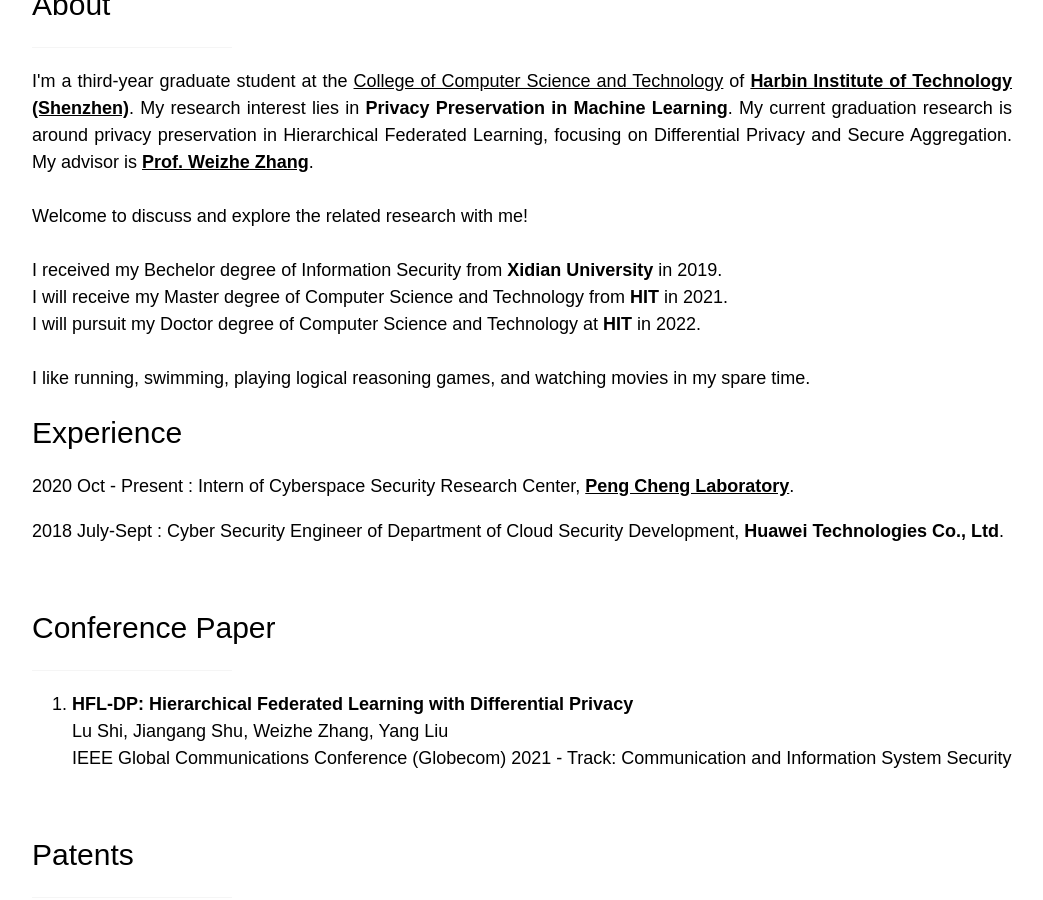
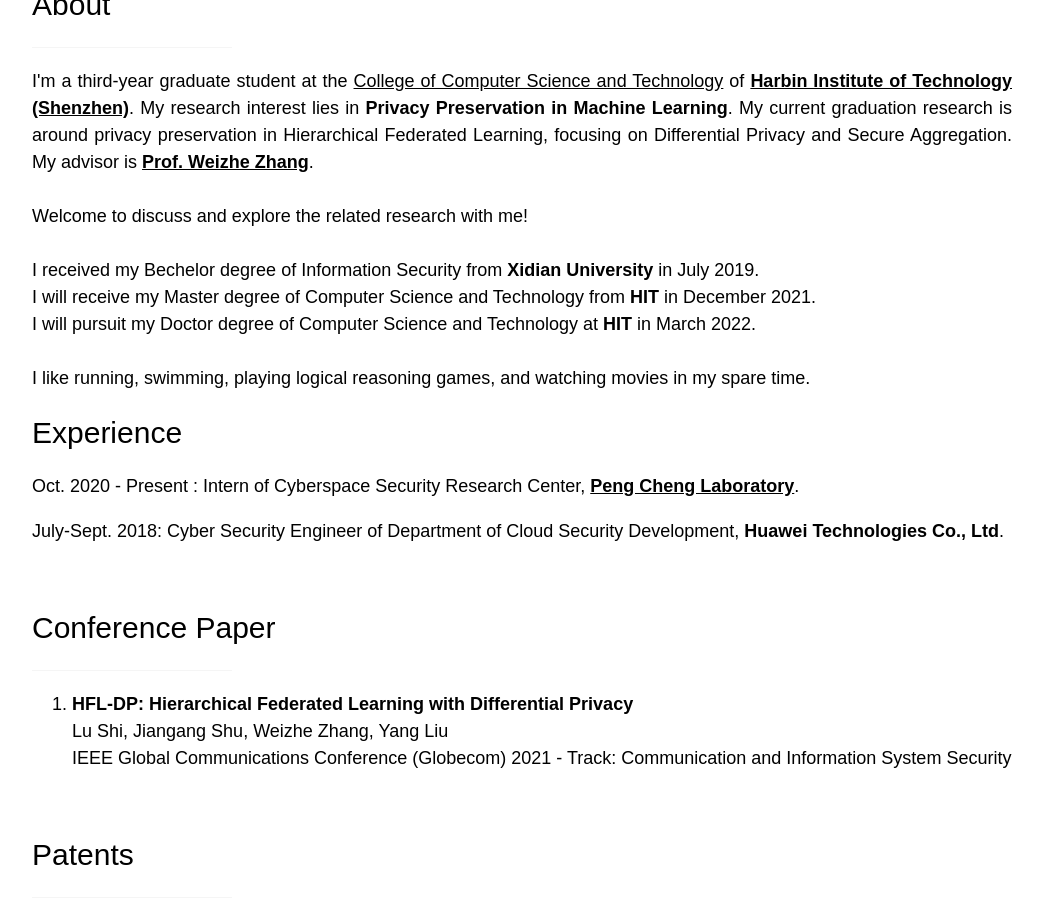
Before and after one commit to Mathislu/Mathislu.github.io, a Jekyll site: the page index.html, which Jekyll copies as it is, in a window 1280 px wide and 900 px high, scrolled down 501 px. Shown: the whole window, without its empty margins (178-1221 px from the left). Built offline with Jekyll 4.4.1, drawn with Linux system fonts in a browser that asks for light colours.

Commit message:
Update index.html

```diff
--- a/index.html
+++ b/index.html
@@ -67,9 +67,9 @@
     My research interest lies in <b>Privacy Preservation in Machine Learning</b>. My current graduation research is around privacy preservation in Hierarchical Federated Learning, focusing on Differential Privacy and Secure Aggregation.
     My advisor is <b><a href="http://homepage.hit.edu.cn/wzzhang">Prof. Weizhe Zhang</a></b>.
     <br><br>Welcome to discuss and explore the related research with me!
-    <br><br>I received my Bechelor degree of Information Security from <b>Xidian University</b> in 2019.
-    <br>I will receive my Master degree of Computer Science and Technology from <b>HIT</b> in 2021.
-    <br>I will pursuit my Doctor degree of Computer Science and Technology at <b>HIT</b> in 2022.
+    <br><br>I received my Bechelor degree of Information Security from <b>Xidian University</b> in July 2019.
+    <br>I will receive my Master degree of Computer Science and Technology from <b>HIT</b> in December 2021.
+    <br>I will pursuit my Doctor degree of Computer Science and Technology at <b>HIT</b> in March 2022.
     <br><br>I like running, swimming, playing logical reasoning games, and watching movies in my spare time.
     <!-- <br><br>[<a href="https://carlweng.github.io/main.pdf">CV</a>]<br><br>>
 
@@ -88,8 +88,8 @@
 
     <!-- Testimonials -->
     <h2 class="w3-text-black">Experience</h2>
-    <p class="w3-large" style="text-indent:0em"> 2020 Oct - Present : Intern of Cyberspace Security Research Center, <b><a href="https://www.pcl.ac.cn/">Peng Cheng Laboratory</a></b>.<br></p>
-    <p class="w3-large" style="text-indent:0em"> 2018 July-Sept : Cyber Security Engineer of Department of Cloud Security Development, <b>Huawei Technologies Co., Ltd</b>.</p>
+    <p class="w3-large" style="text-indent:0em"> Oct. 2020 - Present : Intern of Cyberspace Security Research Center, <b><a href="https://www.pcl.ac.cn/">Peng Cheng Laboratory</a></b>.<br></p>
+    <p class="w3-large" style="text-indent:0em"> July-Sept. 2018: Cyber Security Engineer of Department of Cloud Security Development, <b>Huawei Technologies Co., Ltd</b>.</p>
   <!-- End About Section -->
   </div>
 
```
